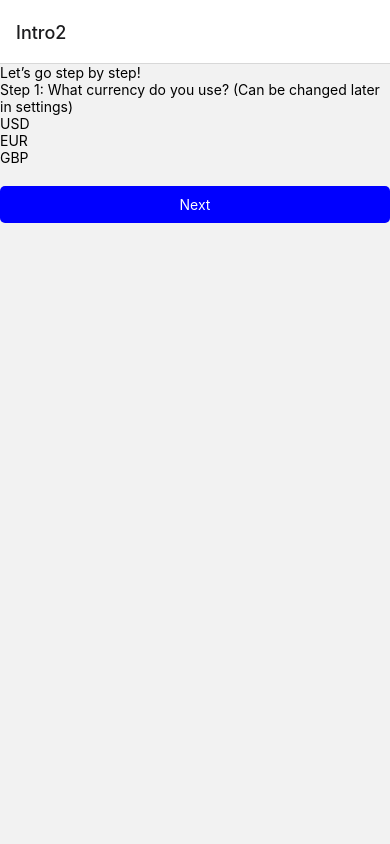
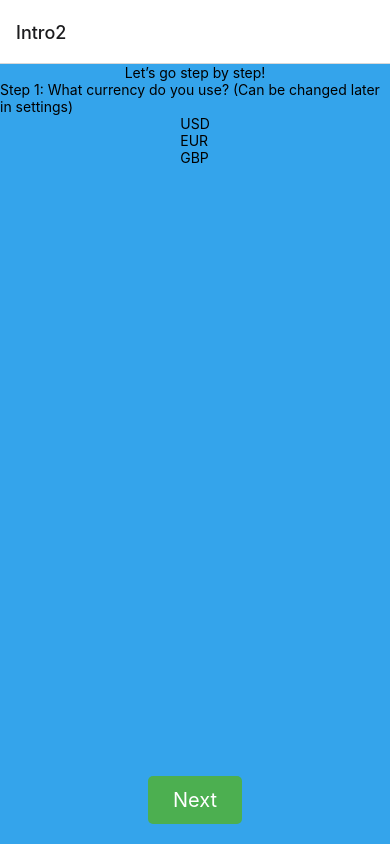
Before and after one commit to TVT22SPOMobiilikehitysprojekti/SmartSaver, a React Native app: screen /Intro2 in a window 390 px wide. Built offline with nearby package versions, Linux system fonts and the light colour scheme.

Commit message:
Intro1/2/3/4 basecode
basecode customized for our needs.

```diff
--- a/App.js
+++ b/App.js
@@ -8,7 +8,6 @@ import IntroScreen3 from './screens/intro3';
 import IntroScreen4 from './screens/intro4';
 import { NavigationContainer } from '@react-navigation/native';
 import { createNativeStackNavigator } from '@react-navigation/native-stack';
-import MoneyInputScreen from './screens/intro3';
 
 const Stack = createNativeStackNavigator();
 
--- a/screens/intro1.js
+++ b/screens/intro1.js
@@ -19,31 +19,37 @@ const IntroScreen = () => {
 
 const styles = StyleSheet.create({
   intro: {
-    backgroundColor: '#16C7FF',
+    backgroundColor: '#34a4eb',
     fontSize: 20,
     fontWeight: 'bold',
     marginBottom: 10,
   },
     screen: {
-        backgroundColor: '#16C7FF',
+        backgroundColor: '#34a4eb',
         flex: 1,
     },
   idea: {
     fontSize: 16,
     marginBottom: 10,
   },
+  button: {
+    display: 'flex',
+    backgroundColor: '#4CAF50',
+    paddingVertical: 12,
+    paddingHorizontal: 25,
+    borderRadius: 5,
+    marginTop: 10,
+    marginBottom: 20,
+    justifyContent: 'center',
+    alignItems: 'center',
+    maxWidth: 200,
+    marginLeft: 'auto',
+    marginRight: 'auto',
+  },
   buttonText: {
     fontSize: 20,
     color: 'white',
   },
-  button: {
-    justifyContent: 'center',
-    alignItems: 'center',
-    width: '100%',
-    padding: 10,
-    backgroundColor: 'blue',
-    borderRadius: 5,
-  },
 });
 
 export default IntroScreen;
--- a/screens/intro2.js
+++ b/screens/intro2.js
@@ -13,7 +13,7 @@ const IntroScreen2 = ({navigation}) => {
   ];
 
   return (
-    <View>
+    <View style={styles.container}>
       <Text>Let’s go step by step!</Text>
       <Text>Step 1: What currency do you use? (Can be changed later in settings)</Text>
       <FlatList
@@ -29,15 +29,23 @@ const IntroScreen2 = ({navigation}) => {
 };
 
 const styles = StyleSheet.create({
+  container: {
+    flex: 1,
+    justifyContent: 'center',
+    alignItems: 'center',
+    backgroundColor: '#34a4eb',
+  },
   button: {
-    backgroundColor: 'blue',
-    padding: 10,
+    backgroundColor: '#4CAF50',
+    paddingVertical: 12,
+    paddingHorizontal: 25,
     borderRadius: 5,
-    marginTop: 20,
+    marginTop: 10,
+    marginBottom: 20,
   },
   buttonText: {
+    fontSize: 20,
     color: 'white',
-    textAlign: 'center',
   },
 });
 
--- a/screens/intro3.js
+++ b/screens/intro3.js
@@ -65,6 +65,7 @@ const styles = StyleSheet.create({
     fontSize: 20,
     color: 'white',
   },
+
 });
 
 export default IntroScreen3;
--- a/screens/intro4.js
+++ b/screens/intro4.js
@@ -1,5 +1,5 @@
 import React from 'react';
-import { View, Text, StyleSheet, Pressable } from 'react-native';
+import { View, Text, StyleSheet, Pressable, Image } from 'react-native';
 
 const IntroScreen4 = ({ navigation }) => {
   return (
@@ -11,10 +11,11 @@ const IntroScreen4 = ({ navigation }) => {
         Also remember to go add your savings goal!
       </Text>
 
-      {/* Placeholder for your logo - replace with Image component */}
-      <View style={styles.logoPlaceholder}>
-        <Text style={styles.logoText}>Your Logo Here</Text>
-      </View>
+
+      <Image
+        source={require('../assets/smartsaver_logo.png')}
+        style={styles.logo}
+      />
 
       <Pressable style={styles.button} onPress={() => console.log('Let’s go!')}>
         <Text style={styles.buttonText}>Let's go!</Text>
@@ -69,6 +70,11 @@ const styles = StyleSheet.create({
     fontSize: 20,
     color: 'white',
   },
+  logo: {
+    width: 200,
+    height: 200,
+    marginBottom: 20,
+  },
 });
 
 export default IntroScreen4;
```
Also changed, not shown: assets/smartsaver_logo.png (added).
